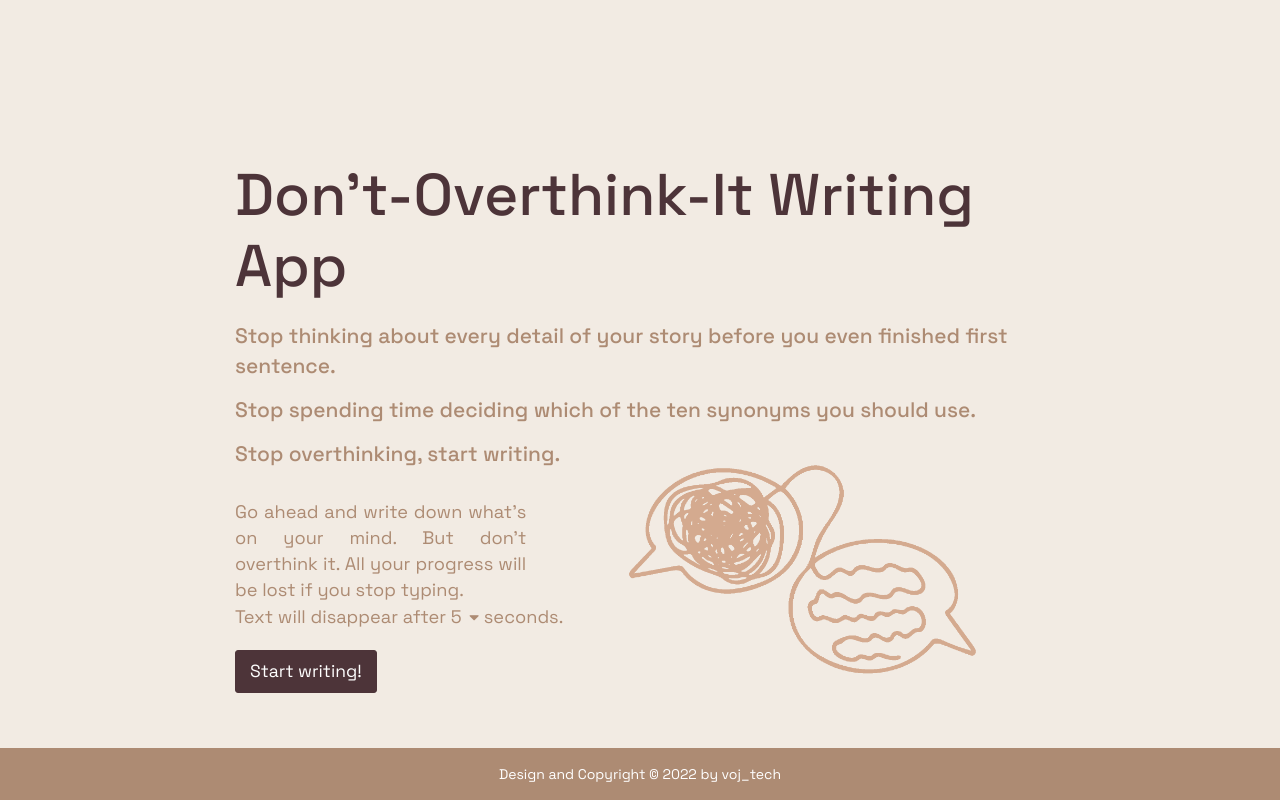
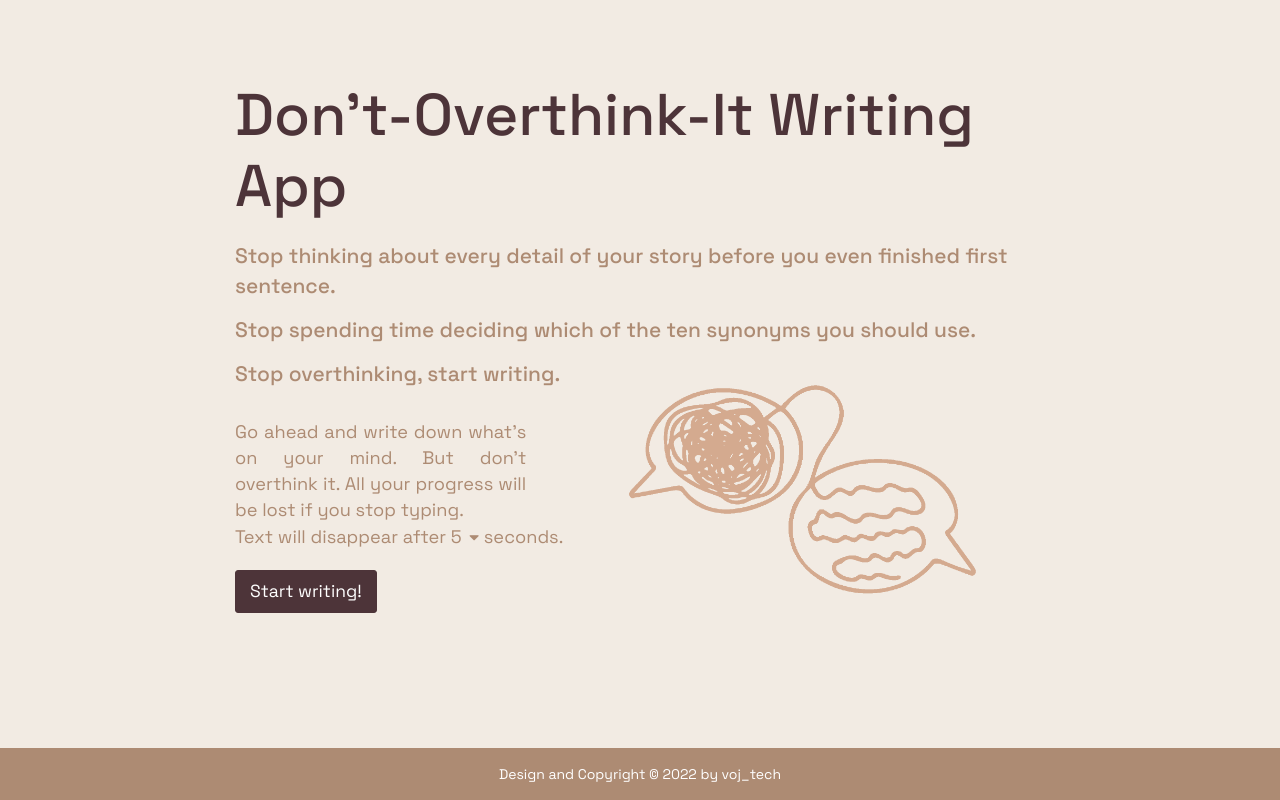
Before and after one commit to vojpr/Dont-Overthink-It_Writing_App, a Flask app: page / in a window 1280 px wide. Run offline with Flask 2, Linux system fonts and the light colour scheme; some libraries are stand-ins or nearby versions.

Commit message:
Tweak media query

```diff
--- a/static/css/styles.css
+++ b/static/css/styles.css
@@ -219,6 +219,15 @@ textarea {
     }
 }
 
+@media screen and (max-width: 1400px) {
+    .container-div {
+        padding-top: 10vh;
+    }
+    .row {
+        padding-bottom: 50px;
+    }
+}
+
 @media screen and (max-width: 1200px) {
     .container-div {
         padding-top: 10vh;
```
